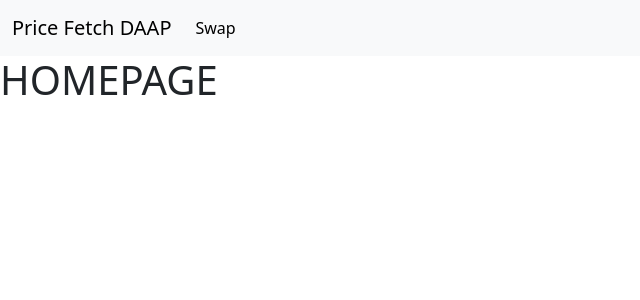
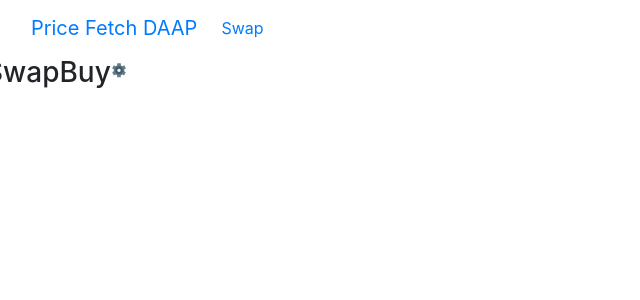
Before and after one commit to Bhanu-Partap/Pancake-swap-Contract-Working, a React (Create React App) app in the folder Contract/frontend/: page / in a window 1280 px wide. Shown: the top 300 px of the page, without its empty margins (0-640 px from the left). Built offline with nearby package versions, Linux system fonts and the light colour scheme.

Commit message:
home page

```diff
--- a/Contract/frontend/package.json
+++ b/Contract/frontend/package.json
@@ -6,9 +6,11 @@
     "@testing-library/jest-dom": "^5.17.0",
     "@testing-library/react": "^13.4.0",
     "@testing-library/user-event": "^13.5.0",
-    "bootstrap": "^5.3.2",
+    "bootstrap": "^4.6.0",
     "react": "^18.2.0",
+    "react-bootstrap": "^2.9.1",
     "react-dom": "^18.2.0",
+    "react-icons": "^4.11.0",
     "react-router-dom": "^6.17.0",
     "react-scripts": "5.0.1",
     "web-vitals": "^2.1.4"
--- a/Contract/frontend/src/Components/Homepage.js
+++ b/Contract/frontend/src/Components/Homepage.js
@@ -1,9 +1,24 @@
 import React from 'react'
+import {Col, Row} from "react-bootstrap"
+import { FcSettings } from 'react-icons/fc';
 
 export default function Homepage() {
   return (
     <>
-      <h1 id='home'>HOMEPAGE</h1>
+      <section id="home">
+        <Row>
+          <Col>
+            <Row>
+              <h3>Swap</h3>
+              <h3>Buy</h3>
+              <p><FcSettings/></p>
+            </Row>
+            <Row></Row>
+            <Row></Row>
+            <Row></Row>
+          </Col>
+        </Row>
+      </section>
     </>
     )
 }
```
Also changed, not shown: 1 other file (tests, documents, lock files or other folders).
